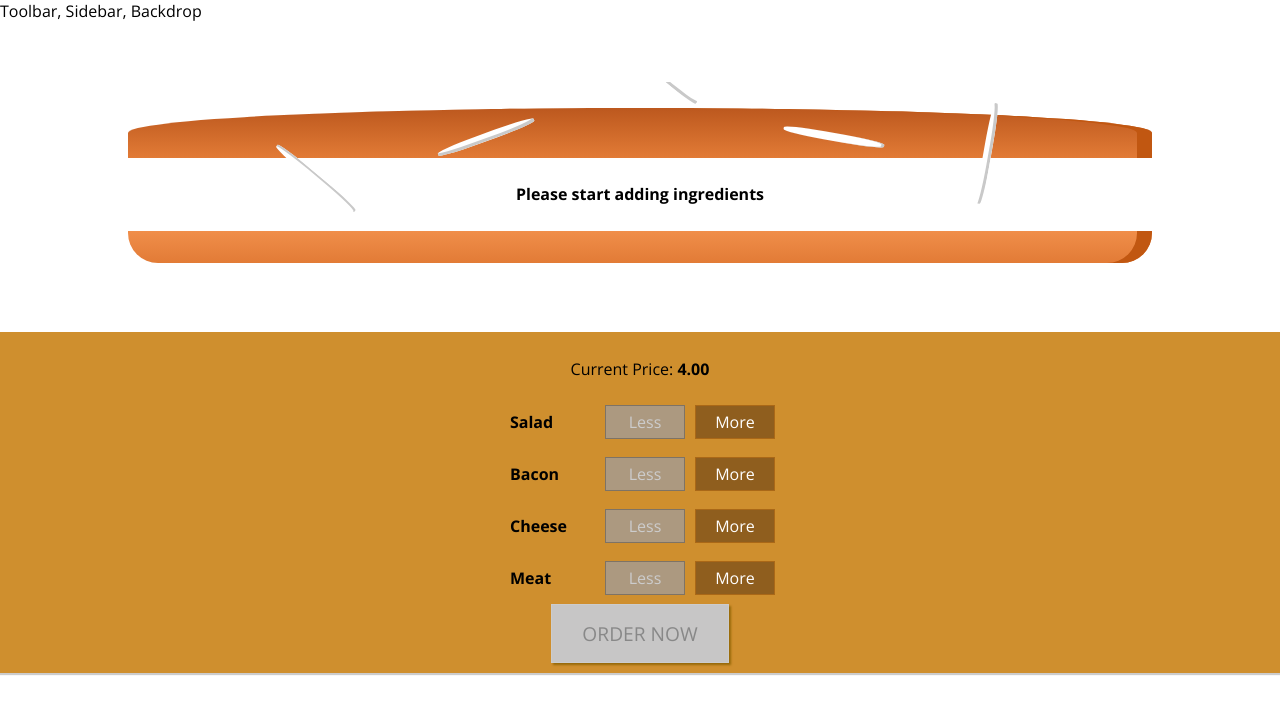
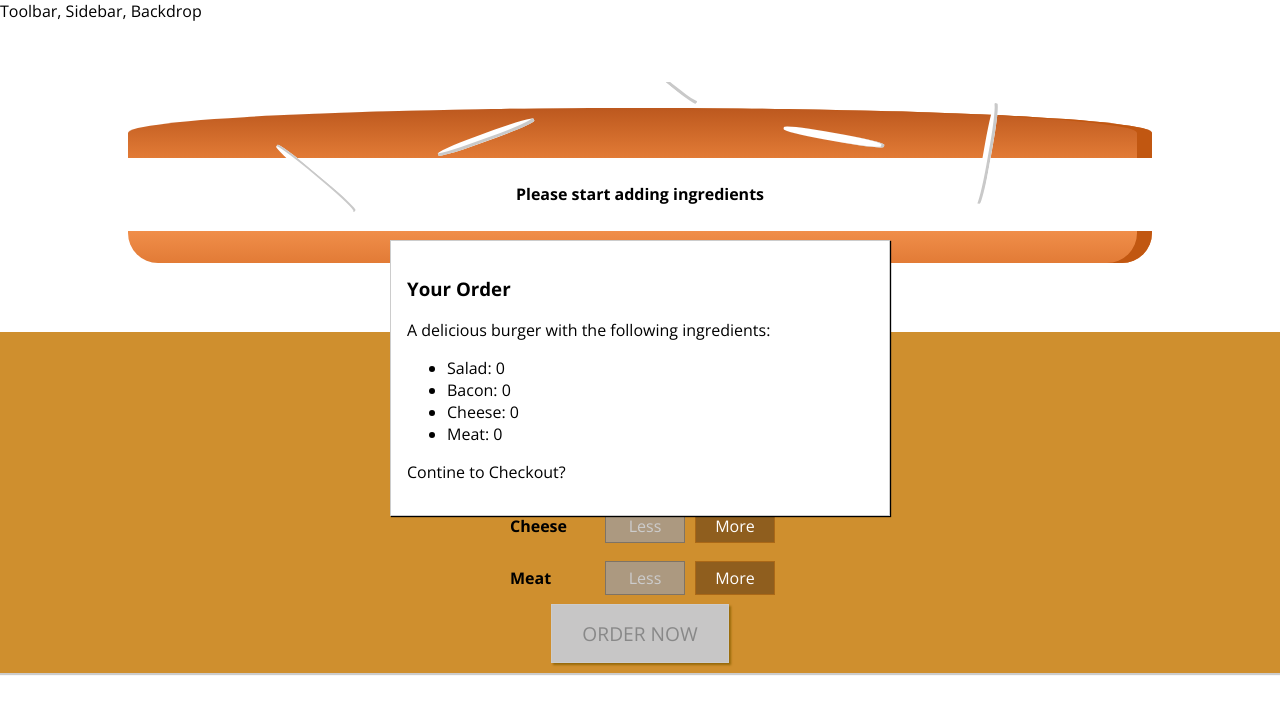
Before and after one commit to aaronwiggins/react-burger, a React app: page / in a window 1280 px wide. Shown: the top 714 px of the page. Built offline with nearby package versions, Linux system fonts and the light colour scheme.

Commit message:
start to add an order summary component which will display order information in a modal

```diff
--- /dev/null
+++ b/src/components/Burger/OrderSummary/OrderSummary.js
@@ -0,0 +1,23 @@
+import React from 'react';
+import Aux from '../../../hoc/Aux';
+const orderSummary = (props) => {
+    const ingredientSummary = Object.keys(props.ingredients)
+        .map(igKey => {
+            return (
+                <li key={igKey}>
+                    <span style={{textTransform: 'capitalize'}}>{igKey}</span>: {props.ingredients[igKey]}
+                </li>);
+        });
+    return (
+        <Aux>
+            <h3>Your Order</h3>
+            <p>A delicious burger with the following ingredients:</p>
+            <ul>
+                {ingredientSummary}
+            </ul>
+            <p>Contine to Checkout?</p>
+        </Aux>
+    )
+};
+
+export default orderSummary;
--- /dev/null
+++ b/src/components/UI/Modal/Modal.css
@@ -0,0 +1,20 @@
+.Modal {
+    position: fixed;
+    z-index: 500;
+    background-color: white;
+    width: 70%;
+    border: 1px solid #ccc;
+    box-shadow: 1px 1px 1px black;
+    padding: 16px;
+    left: 15%;
+    top: 30%;
+    box-sizing: border-box;
+    transition: all 0.3s ease-out;
+}
+
+@media (min-width: 600px) {
+    .Modal {
+        width: 500px;
+        left: calc(50% - 250px);
+    }
+}
--- /dev/null
+++ b/src/components/UI/Modal/Modal.js
@@ -0,0 +1,9 @@
+import React from 'react';
+import classes from './Modal.css';
+
+const modal = (props) => (
+    <div className={classes.Modal}>
+        {props.children}
+    </div>
+);
+export default modal;
--- a/src/containers/BurgerBuilder/BurgerBuilder.js
+++ b/src/containers/BurgerBuilder/BurgerBuilder.js
@@ -2,6 +2,8 @@
 import Aux from '../../hoc/Aux';
 import Burger from '../../components/Burger/Burger';
 import BuildControls from '../../components/Burger/BuildControls/BuildControls';
+import Modal from '../../components/UI/Modal/Modal';
+import OrderSummary from '../../components/Burger/OrderSummary/OrderSummary';
 
 
 const INGREDIENT_PRICES = {
@@ -77,6 +79,9 @@
         //{salad: true, meat: false, ...}
         return(
             <Aux>
+                <Modal>
+                    <OrderSummary ingredients={this.state.ingredients}/>
+                </Modal>
                 <Burger ingredients={this.state.ingredients}/>
                 <BuildControls
                     disabled={disabledinfo}
```
Also changed, not shown: src/components/UI/Backdrop/Backdrop.js (added).
